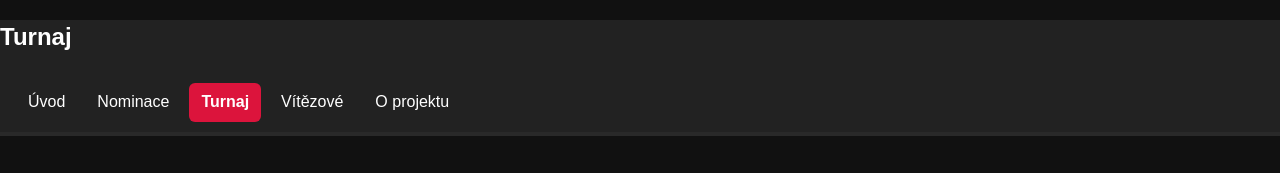
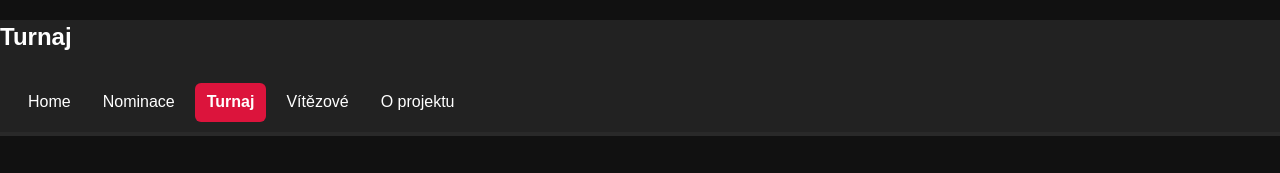
Before and after one commit to cherneha258/cherneha258.github.io, a plain HTML site: page tournament.html in a window 1280 px wide. Shown: the top 173 px of the page. Drawn offline with Linux system fonts and the light colour scheme.

Commit message:
Update tournament.html

```diff
--- a/tournament.html
+++ b/tournament.html
@@ -14,7 +14,7 @@
     <nav class="topnav" role="navigation" aria-label="Hlavní navigace">
         <h1>Turnaj</h1>
         <ul>
-            <li><a href="index.html">Úvod</a></li>
+            <li><a href="index.html">Home</a></li>
             <li><a href="nominees.html">Nominace</a></li>
             <li><a href="tournament.html" class="active">Turnaj</a></li>
             <li><a href="winners.html">Vítězové</a></li>
@@ -42,4 +42,5 @@
 <script src="js/script.js"></script>
 
 </body>
+
 </html>
```
